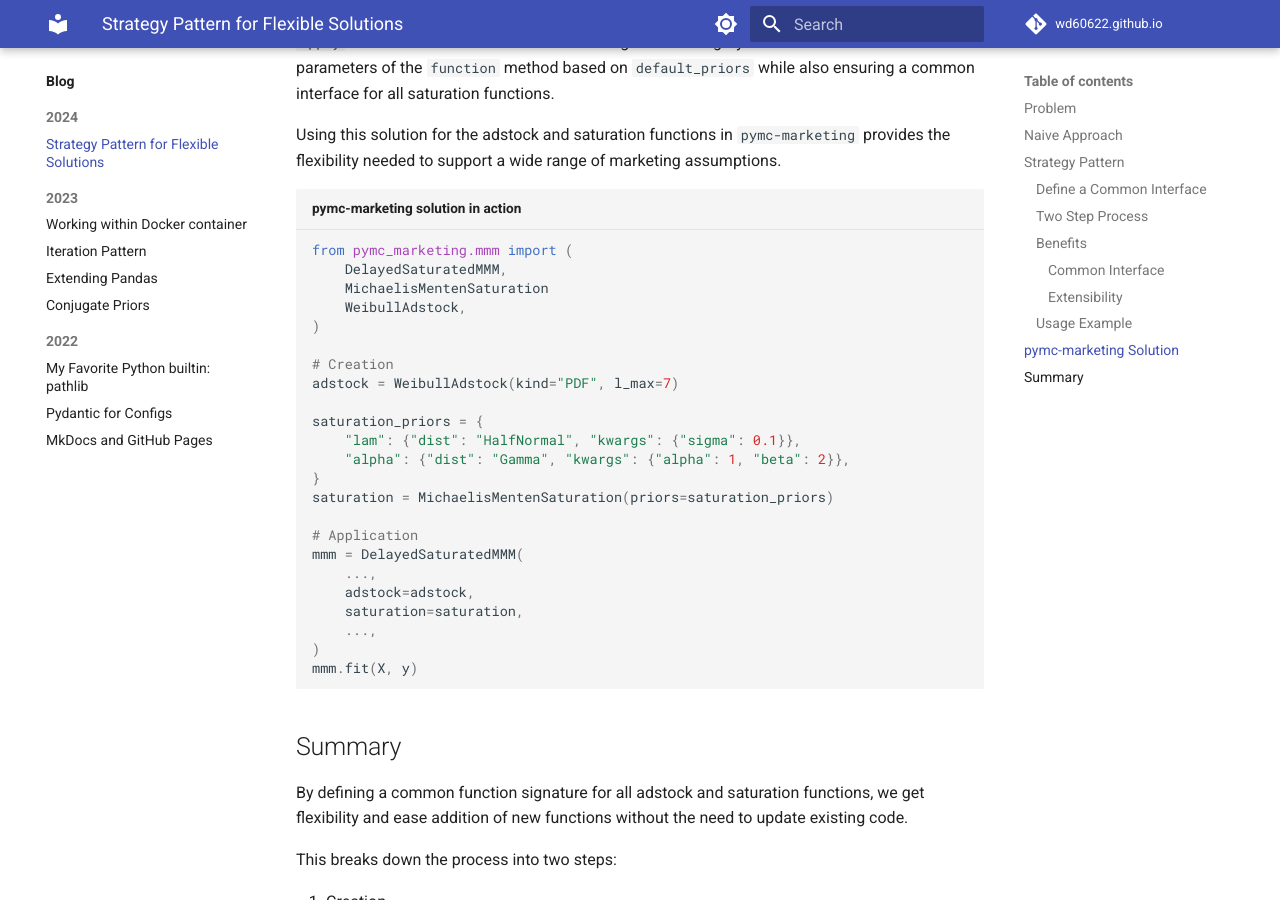
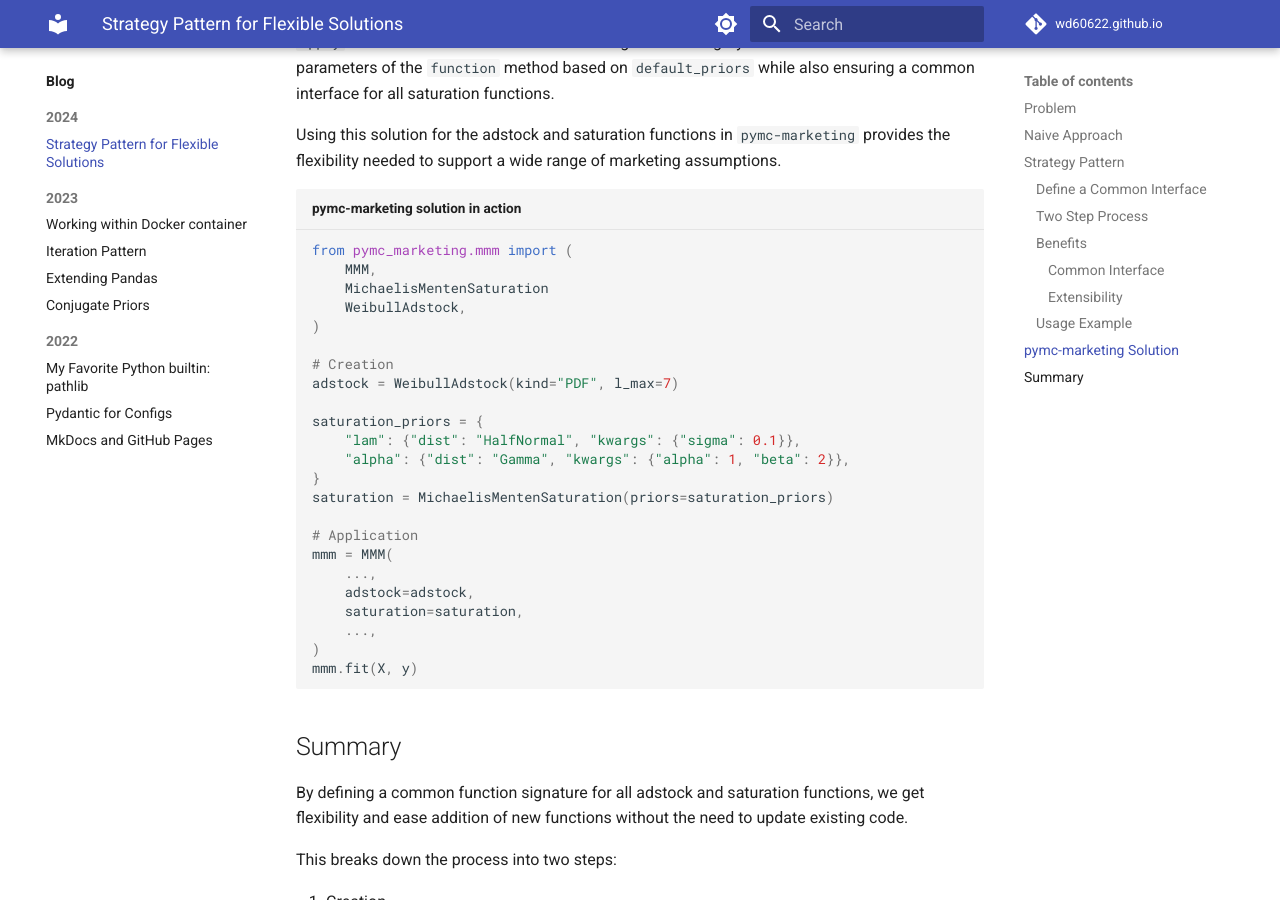
Before and after one commit to williambdean/williambdean.github.io, an MkDocs documentation site: the page built from docs/blog/posts/2024/pymc-marketing-strategy-pattern.md, in a window 1280 px wide and 900 px high, scrolled down 6811 px. Built offline with MkDocs 1.6.1 and Material for MkDocs 9.7.7, drawn with Linux system fonts in a browser that asks for light colours; comment, search, counter and statistics services are not loaded.

Commit message:
use the new class name (#8)

````diff
--- a/docs/blog/posts/2024/pymc-marketing-strategy-pattern.md
+++ b/docs/blog/posts/2024/pymc-marketing-strategy-pattern.md
@@ -345,7 +345,7 @@ marketing assumptions.
 
 ```python title="pymc-marketing solution in action"
 from pymc_marketing.mmm import (
-    DelayedSaturatedMMM,
+    MMM,
     MichaelisMentenSaturation
     WeibullAdstock,
 )
@@ -360,7 +360,7 @@ saturation_priors = {
 saturation = MichaelisMentenSaturation(priors=saturation_priors)
 
 # Application
-mmm = DelayedSaturatedMMM(
+mmm = MMM(
     ...,
     adstock=adstock,
     saturation=saturation,
````
